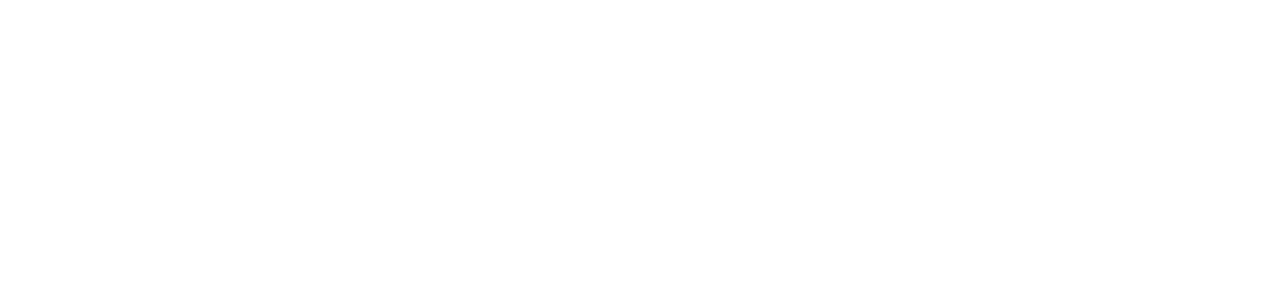
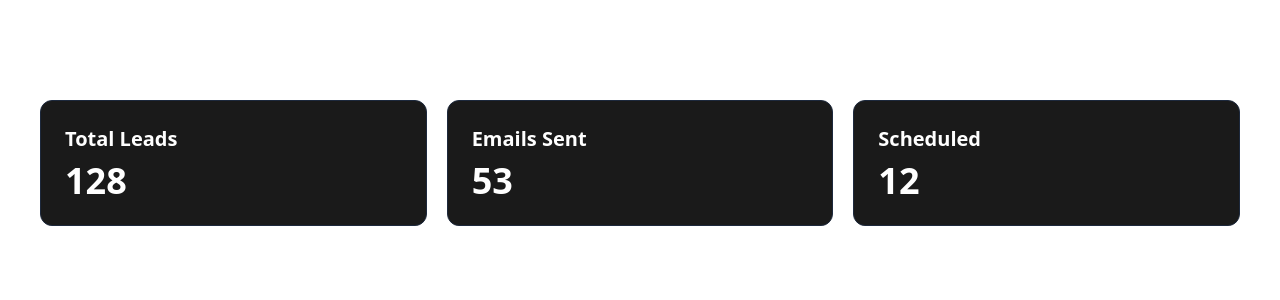
Before and after one commit to Exxtraa/Seven, a React (Vite) app: page /analytics in a window 1280 px wide. Before the commit this address had no page. Shown: the top 300 px of the page. Built offline with nearby package versions, Linux system fonts and the light colour scheme.

Commit message:
added analytic dashboard now more to go

```diff
--- a/src/App.jsx
+++ b/src/App.jsx
@@ -3,6 +3,7 @@
 import { supabase } from "./supabaseClient";
 import LandingPage from "./pages/LandingPage";
 import Login from "./pages/Login";
+import Analytics from "./pages/Analytics";
 import Signup from "./pages/SignUp";
 import Dashboard from "./pages/Dashboard";
 
@@ -22,6 +23,7 @@
       <Routes>
         <Route path="/" element={<LandingPage />} />
         <Route path="/login" element={<Login />} />
+        <Route path="/analytics" element={<Analytics/>} />
         <Route path="/signup" element={<Signup />} />
         <Route path="/dashboard" element={<Dashboard />} />
       </Routes>
--- /dev/null
+++ b/src/pages/Analytics.jsx
@@ -0,0 +1,26 @@
+import React from "react";
+
+export default function Analytics() {
+  return (
+    <div className="w-full h-full flex flex-col p-10 text-white">
+      <h1 className="text-3xl font-bold mb-6">Dashboard</h1>
+
+      <div className="grid grid-cols-3 gap-5">
+        <div className="p-6 bg-[#1a1a1a] border border-slate-800 rounded-xl">
+          <p className="text-xl font-semibold">Total Leads</p>
+          <p className="text-4xl font-bold mt-2">128</p>
+        </div>
+
+        <div className="p-6 bg-[#1a1a1a] border border-slate-800 rounded-xl">
+          <p className="text-xl font-semibold">Emails Sent</p>
+          <p className="text-4xl font-bold mt-2">53</p>
+        </div>
+
+        <div className="p-6 bg-[#1a1a1a] border border-slate-800 rounded-xl">
+          <p className="text-xl font-semibold">Scheduled</p>
+          <p className="text-4xl font-bold mt-2">12</p>
+        </div>
+      </div>
+    </div>
+  );
+}
--- a/src/pages/Dashboard.jsx
+++ b/src/pages/Dashboard.jsx
@@ -1,4 +1,5 @@
 import React, { useEffect, useState } from "react";
+import Analytics from "./Analytics";
 import { supabase } from "../supabaseClient";
 import { useNavigate } from "react-router-dom";
 import {
@@ -28,6 +29,8 @@
   const backendURL = "https://e49460d69e43.ngrok-free.app";
 
   const [user, setUser] = useState(null);
+  const [activeScreen, setActiveScreen] = useState("inbox");
+  const [showDashboardHome, setShowDashboardHome] = useState(true);
   const [gmailConnected, setGmailConnected] = useState(false);
   const [connectedGmail, setConnectedGmail] = useState(null);
   const [emails, setEmails] = useState([]);
@@ -312,14 +315,18 @@
           </div>
 
           <button
-            className={`w-full mt-4 flex items-center justify-start gap-3 px-3 py-2 rounded-lg text-sm font-medium transition-all ${
+            onClick={() => {
+              setActiveScreen("dashboard");
+              setShowDashboardHome(true);
+              setSelectedEmail(null);
+            }}
+            className={`w-full mt-4 flex items-center gap-2 px-3 py-2 rounded-lg text-sm transition-all ${
               selectedCategory === "dashboard"
                 ? "bg-slate-800 text-white"
                 : "text-slate-400 hover:bg-slate-800/50 hover:text-white"
             }`}
-            onClick={() => setSelectedCategory("dashboard")}
           >
-            <Menu size={18} />
+            <Menu size={16} />
             <span>Dashboard</span>
           </button>
 
@@ -389,6 +396,8 @@
                   : "text-slate-400 hover:bg-slate-800/50 hover:text-white"
               }`}
               onClick={() => {
+                setActiveScreen("inbox"); // <-- Switch screen
+                setShowDashboardHome(false);
                 setSelectedCategory("inbox");
                 if (gmailConnected) fetchInbox();
               }}
@@ -439,10 +448,11 @@
       </aside>
 
       {/* Main Content */}
-      <main className="flex-1 flex flex-col">
+      {/* -------- MAIN CONTENT (Flexible Layout) -------- */}
+      <div className="flex-1 flex flex-col">
         {/* Header */}
         <header className="h-16 px-6 border-b border-slate-800 flex items-center justify-between">
-          {gmailConnected && (
+          {gmailConnected && activeScreen === "inbox" && (
             <button
               onClick={fetchInbox}
               disabled={loading}
@@ -454,8 +464,17 @@
           )}
         </header>
 
-        {/* Email List */}
-        <div className="flex-1 flex">
+        {/* -------- DASHBOARD FULL SCREEN -------- */}
+        {activeScreen === "dashboard" && (
+          <div className="w-full h-full p-10 overflow-y-auto">
+            <Analytics />
+          </div>
+        )}
+
+        {/* -------- INBOX SCREEN (2 columns) -------- */}
+        {activeScreen === "inbox" && (
+          <div className="flex flex-1">
+            {/* LEFT: Inbox email list */}
             <div className="w-96 border-r border-slate-800 overflow-y-auto">
               {!gmailConnected ? (
                 <div className="flex flex-col items-center justify-center h-full text-center">
@@ -482,6 +501,7 @@
                       {emails.length} {emails.length === 1 ? "email" : "emails"}
                     </p>
                   </div>
+
                   {emails.map((email, i) => (
                     <button
                       key={email.id || i}
@@ -496,7 +516,9 @@
                         </div>
                         <div className="flex-1 min-w-0">
                           <div className="flex justify-between text-sm mb-1">
-                          <p className="font-semibold truncate">{email.from}</p>
+                            <p className="font-semibold truncate">
+                              {email.from}
+                            </p>
                             <span className="text-xs text-slate-500">
                               {formatEmailTime(email.date)}
                             </span>
@@ -515,10 +537,10 @@
               )}
             </div>
 
-          {/* Email Details */}
-          <div className="flex-1 flex items-center justify-center">
+            {/* RIGHT: Email details */}
+            <div className="flex-1 overflow-y-auto">
               {!selectedEmail ? (
-              <div className="text-center">
+                <div className="text-center flex items-center justify-center h-full">
                   <Mail size={48} className="text-slate-600 mb-4 mx-auto" />
                   <p className="text-slate-400 text-sm">
                     Select an email to view details
@@ -529,10 +551,12 @@
                   <h2 className="text-lg font-semibold mb-2">
                     {selectedEmail.subject}
                   </h2>
+
                   <p className="text-slate-400 mb-3">
                     From: {selectedEmail.from} |{" "}
                     {formatEmailTime(selectedEmail.date)}
                   </p>
+
                   <div className="border-t border-slate-800 pt-3 text-slate-300 leading-relaxed">
                     {selectedEmail.snippet || "No content available"}
                   </div>
@@ -540,7 +564,8 @@
               )}
             </div>
           </div>
-      </main>
+        )}
+      </div>
     </div>
   );
 }
```
Lines whose indentation alone changed are shown as unchanged.
